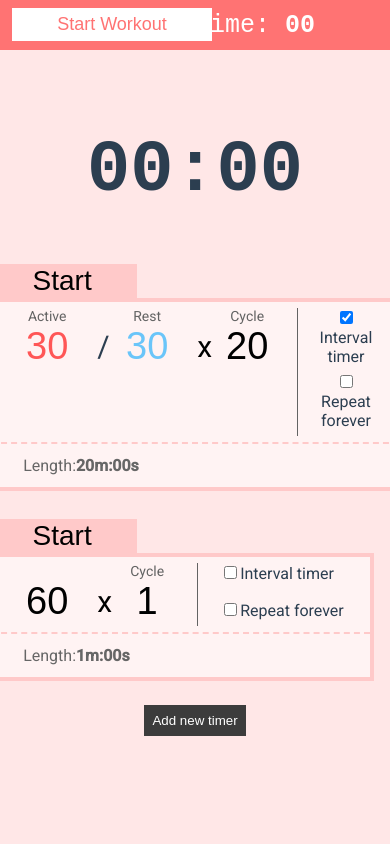
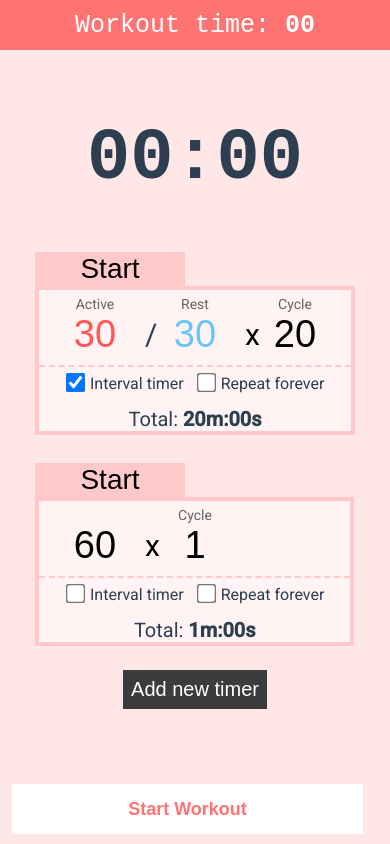
Before and after one commit to SquallQL/block-timer, a Vue app: page / in a window 390 px wide. Built offline with nearby package versions, Linux system fonts and the light colour scheme.

Commit message:
feat: mobile support

```diff
--- a/src/App.css
+++ b/src/App.css
@@ -27,3 +27,16 @@ body {
 p {
   margin: 0;
 }
+
+input[type="checkbox"] {
+  transform: scale(1.5);
+  margin-right: 8px;
+}
+
+@media (max-width: 600px) {
+  #app {
+    width: 100%;
+    padding: 6px;
+    padding-bottom: 60px;
+  }
+}
--- a/src/components/AddTimerBtn.css
+++ b/src/components/AddTimerBtn.css
@@ -2,6 +2,7 @@
   padding: 8px;
 
   color: #ffffff;
+  font-size: 20px;
 
   background-color: #3c3c3c;
   border: none;
--- a/src/components/TimerSetup.css
+++ b/src/components/TimerSetup.css
@@ -39,11 +39,9 @@
 
 .check-section {
   display: flex;
-  flex-direction: column;
-  justify-content: space-between;
-  align-items: flex-start;
 
   padding: 0 20px;
+  border-top: 2px dashed #ffc9c9;
 
   font-size: 16px;
 }
@@ -51,6 +49,10 @@
 .number {
   color: #000000;
   font-size: 38px;
+}
+
+.small-number {
+  margin-top: 8px;
 }
 
 .active-time {
@@ -101,7 +103,7 @@
 }
 
 .check-option {
-  margin-bottom: 6px;
+  margin: 6px;
 }
 
 .check-spacer {
@@ -133,6 +135,26 @@
 
   color: #666666;
   font-size: 16px;
+}
 
-  border-top: 2px dashed #ffc9c9;
+.total-section-desktop {
+  padding: 8px;
 }
+
+.total-section-mobile {
+  display: none;
+}
+
+@media (max-width: 600px) {
+  .total-section-desktop {
+    display: none;
+  }
+
+  .total-section-mobile {
+    display: block;
+  }
+
+  .check-spacer {
+    display: none;
+  }
+}
--- a/src/components/TimerSetup.vue
+++ b/src/components/TimerSetup.vue
@@ -165,6 +165,7 @@ export default {
               />
             </div>
           </div>
+
           <div class="section">
             <div class="subtitle">Cycle</div>
             <div class="number">
@@ -181,7 +182,15 @@ export default {
               <span v-else>&#8734;</span>
             </div>
           </div>
-          <div class="check-spacer"></div>
+          <div class="check-spacer" v-if="!isInfinite"></div>
+
+          <div class="section total-section-desktop" v-if="!isInfinite">
+            <div class="subtitle">Total</div>
+            <div class="small-number">
+              {{ total }}
+            </div>
+          </div>
+        </div>
         <div class="check-section">
           <div class="check-option">
             <input
@@ -206,9 +215,10 @@ export default {
             <label :for="repeatID">Repeat forever</label>
           </div>
         </div>
+        <div class="total-section-mobile" v-if="!isInfinite">
+          <div class="small-number">
+            Total: <strong>{{ total }}</strong>
           </div>
-        <div v-if="!isInfinite" class="timer-total-time">
-          Length: <strong>{{ total }}</strong>
         </div>
       </div>
     </div>
--- a/src/components/TotalTimer.css
+++ b/src/components/TotalTimer.css
@@ -34,9 +34,7 @@
 }
 
 .workout-start-btn-active {
-  color: #ffffff;
-
-  background-color: transparent;
+  background-color: rgba(255, 255, 255, 60%);
   border: 2px solid #ffffff;
 }
 
@@ -51,3 +49,18 @@
 .workout-start-btn:active {
   background-color: rgba(255, 255, 255, 40%);
 }
+
+@media (max-width: 600px) {
+  .workout-start-btn {
+    position: fixed;
+    bottom: 10px;
+    top: auto;
+
+    width: 90%;
+    min-height: 50px;
+
+    font-weight: 600;
+
+    z-index: 2;
+  }
+}
```
Lines whose indentation alone changed are shown as unchanged.
